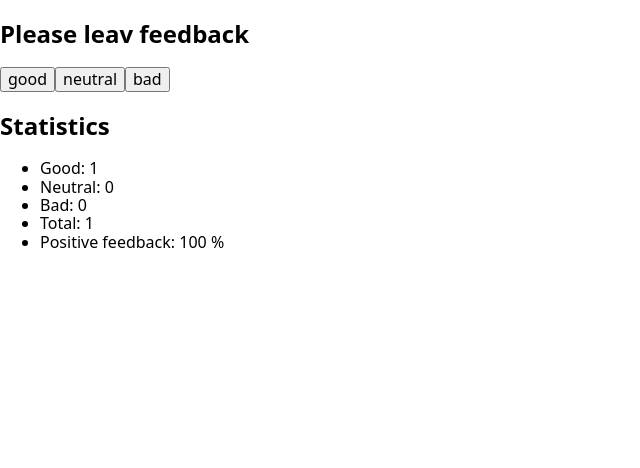
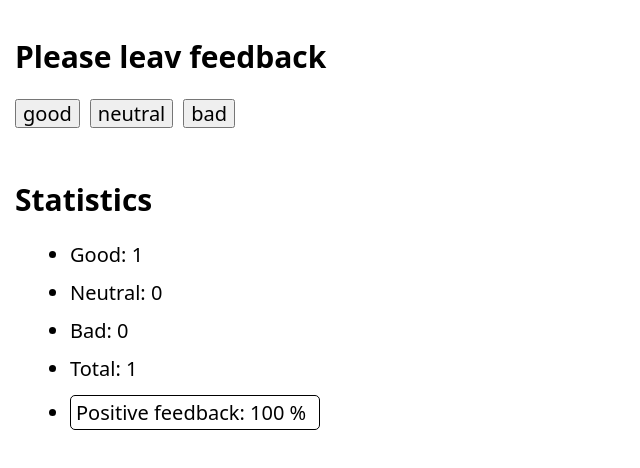
Before and after one commit to dns321/goit-react-hw-02-feedback, a React app: page / in a window 1280 px wide. Both pictures are taken after a click on the button "good". Shown: the whole page, without its empty margins (0-640 px from the left). Built offline with nearby package versions, Linux system fonts and the light colour scheme.

Commit message:
hw-02-feedback

```diff
--- a/src/Components/feedbackOptions/FeedbackOptions.js
+++ b/src/Components/feedbackOptions/FeedbackOptions.js
@@ -1,9 +1,11 @@
 import React from 'react';
+import style from './FeedbackOptions.module.css';
 
 const FeedbackOptions = ({ options, onLeaveFeedback }) => (
   <div className="Counter_changes">
     {options.map(option => (
       <button
+        className={style.btn}
         key={option}
         type="button"
         data-name={option}
--- /dev/null
+++ b/src/Components/feedbackOptions/FeedbackOptions.module.css
@@ -0,0 +1,7 @@
+.btn {
+  margin-right: 10px;
+}
+
+.btn:last-child {
+  margin-right: 0;
+}
--- a/src/Components/section/Section.js
+++ b/src/Components/section/Section.js
@@ -1,5 +1,6 @@
 import React from 'react';
 import PropTypes from 'prop-types';
+import style from './Section.module.css';
 
 const Section = ({ title, children }) => (
   <section>
--- /dev/null
+++ b/src/Components/section/Section.module.css
@@ -0,0 +1,4 @@
+section {
+  width: 600px;
+  padding: 15px;
+}
--- a/src/Components/statistics/Statistics.js
+++ b/src/Components/statistics/Statistics.js
@@ -1,16 +1,19 @@
 import React from 'react';
 import Notification from '../notification/Notification';
 import PropTypes from 'prop-types';
+import style from './Statistics.module.css';
 
 const Statistics = ({ good, neutral, bad, total, positivePercentage }) => (
   <>
     {total > 0 && (
       <ul>
-        <li>Good: {good}</li>
-        <li>Neutral: {neutral}</li>
-        <li>Bad: {bad}</li>
-        <li>Total: {total}</li>
-        <li>Positive feedback: {positivePercentage} %</li>
+        <li className={style.itemStatistics}>Good: {good}</li>
+        <li className={style.itemStatistics}>Neutral: {neutral}</li>
+        <li className={style.itemStatistics}>Bad: {bad}</li>
+        <li className={style.itemStatistics}>Total: {total}</li>
+        <li className={style.positiv}>
+          Positive feedback: {positivePercentage} %
+        </li>
       </ul>
     )}
     {total === 0 && <Notification message="No feedback given" />}
--- /dev/null
+++ b/src/Components/statistics/Statistics.module.css
@@ -0,0 +1,11 @@
+.itemStatistics {
+  margin: 15px;
+}
+
+.positiv {
+  composes: itemStatistics;
+  padding: 5px;
+  border: 1px solid black;
+  border-radius: 5px;
+  width: 250px;
+}
--- a/src/index.css
+++ b/src/index.css
@@ -5,6 +5,7 @@ body {
     sans-serif;
   -webkit-font-smoothing: antialiased;
   -moz-osx-font-smoothing: grayscale;
+  font-size: 20px;
 }
 
 code {
```
Also changed, not shown: build/asset-manifest.json, build/index.html, build/static/js/2.6700bf7b.chunk.js.LICENSE.txt (renamed from build/static/js/2.cd38f77d.chunk.js.LICENSE.txt), 12 other files.
